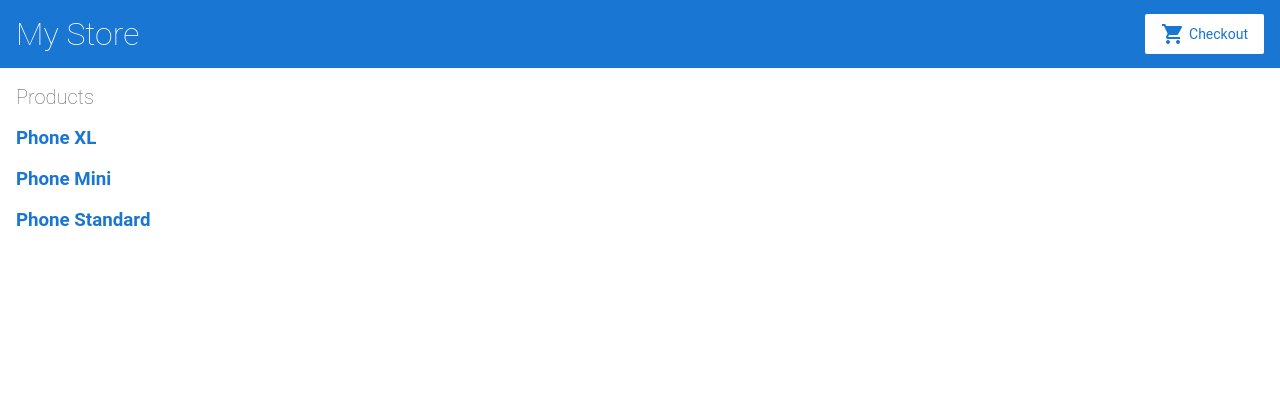
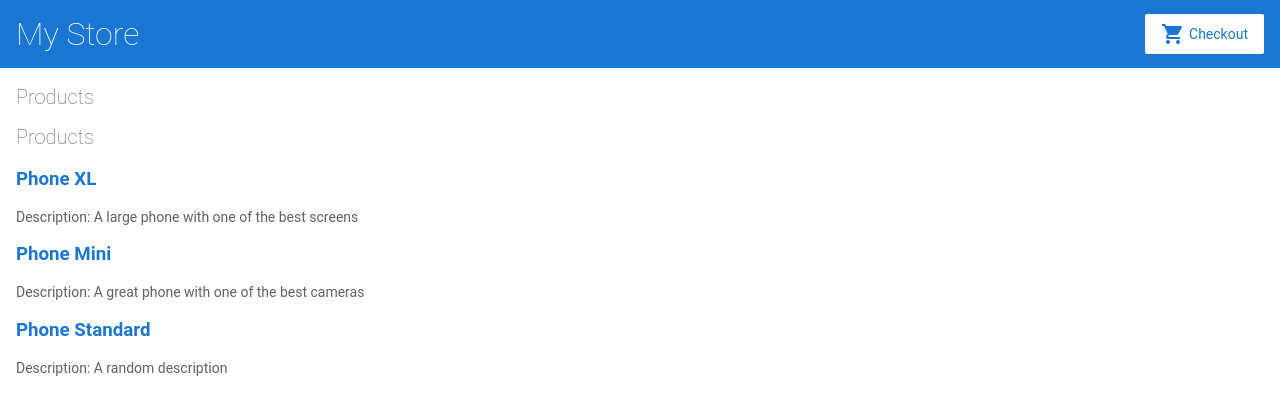
Before and after one commit to RafaelRojasCov/angular-sample, an Angular app: page / in a window 1280 px wide. Shown: the top 414 px of the page. Built offline with nearby package versions, Linux system fonts and the light colour scheme.

Commit message:
Adding Description

```diff
--- a/src/app/product-list/product-list.component.html
+++ b/src/app/product-list/product-list.component.html
@@ -1,11 +1,19 @@
+<h2>Products</h2>
+
 <h2>Products</h2>
 
 <div *ngFor="let product of products">
+
   <h3>
-      <a [title]="product.name + ' details'">
-        {{ product.name }}
-      </a>
-    </h3>
+    <a [title]="product.name + ' details'">
+      {{ product.name }}
+    </a>
+  </h3>
+
+  <p *ngIf="product.description">
+    Description: {{ product.description }}
+  </p>
+
 </div>
 
 
--- a/src/app/products.ts
+++ b/src/app/products.ts
@@ -12,7 +12,7 @@ export const products = [
   {
     name: 'Phone Standard',
     price: 299,
-    description: ''
+    description: 'A random description'
   }
 ];
 
```
